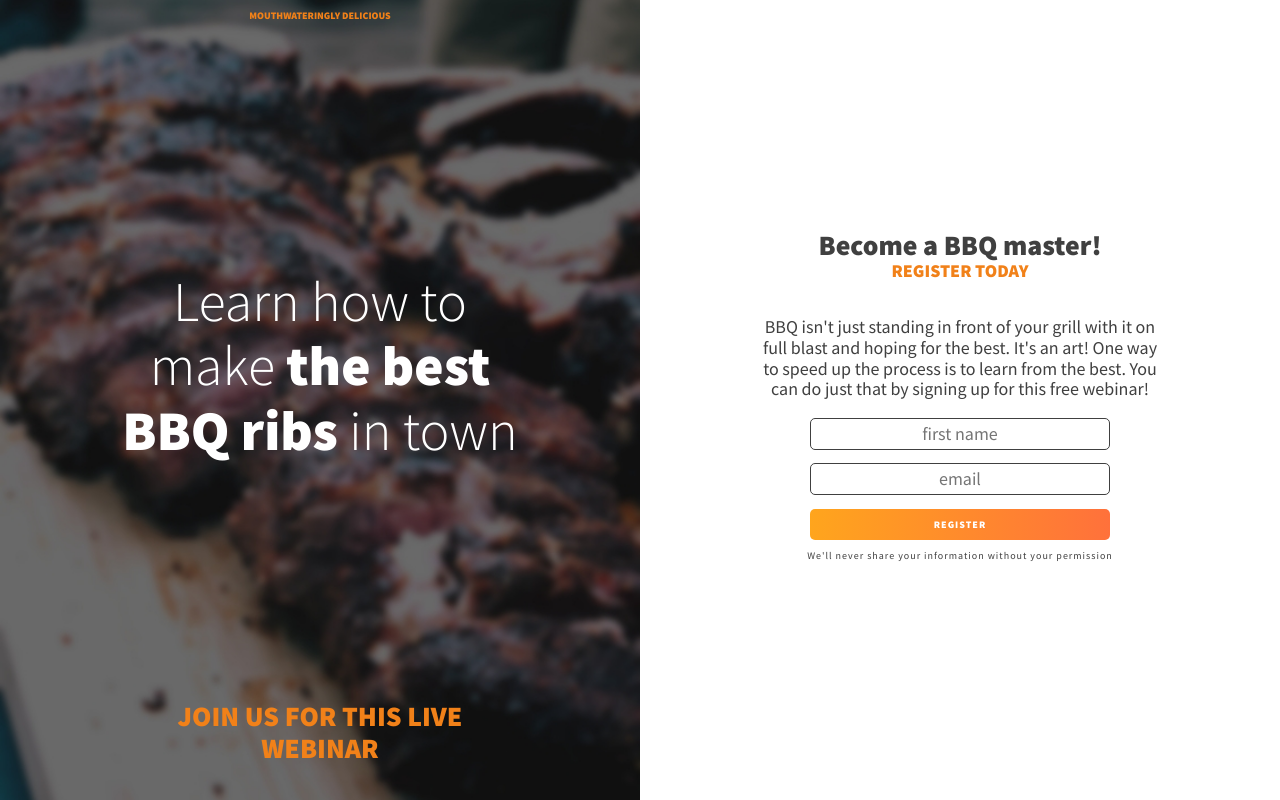
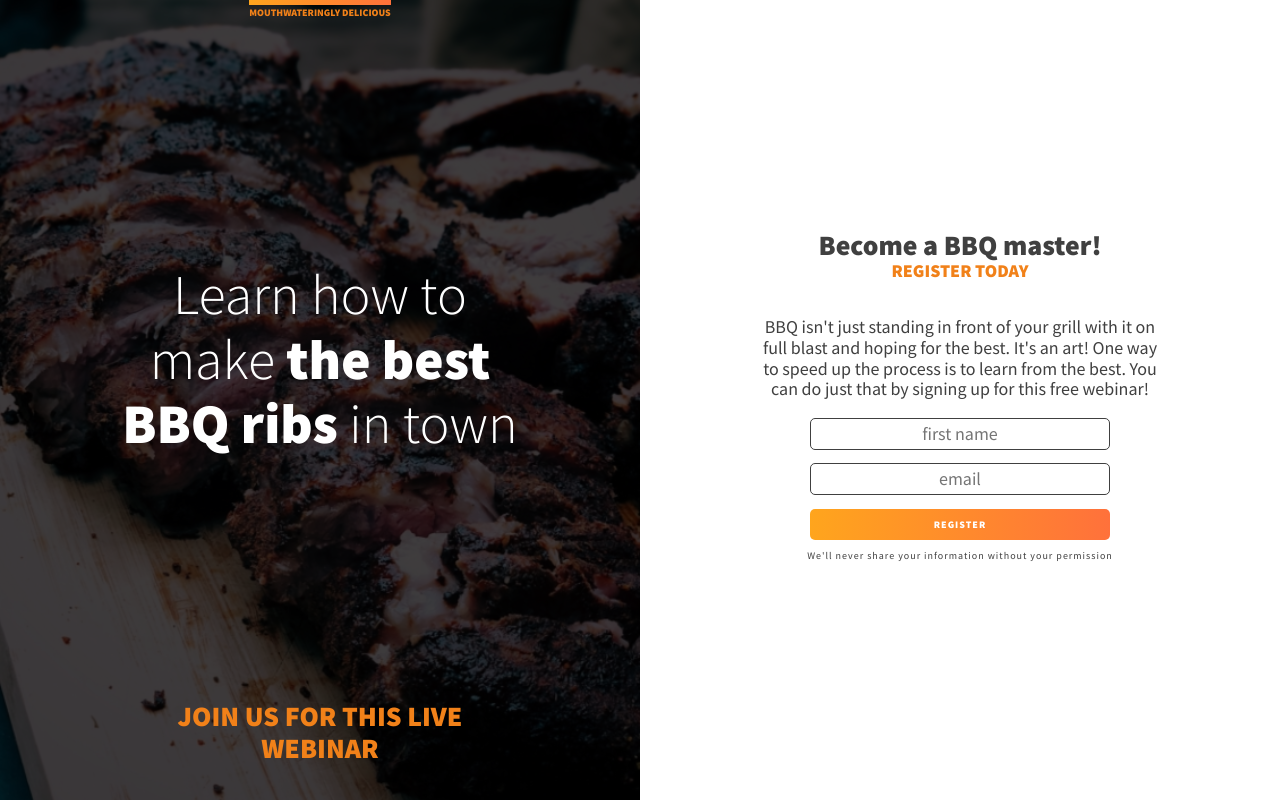
Before and after one commit to nadezdatsygankova/bbq_page, a plain HTML site: page index.html in a window 1280 px wide. Drawn offline with nearby package versions, Linux system fonts and the light colour scheme.

Commit message:
fix: img and intro

```diff
--- a/styles.css
+++ b/styles.css
@@ -45,10 +45,14 @@ h2 + p {
 
 .top-text {
   font-size: 0.625rem;
+  margin: 0;
+  padding-top: 2px;
   color: #f18119;
   font-weight: 900;
   text-transform: uppercase;
   order: -1;
+  border-top: 5px solid #f18119;
+  border-image: linear-gradient(to left, #ff713b, #ffa51d) 1;
 }
 
 .fine-print {
@@ -65,11 +69,12 @@ strong {
    ================= */
 
 .intro {
-  background-image: url(img/dark-ribs.jpg);
+    background-image: url(img/ribs.jpg);
+    background-color: #404040;
+    background-blend-mode: multiply;
     background-size: cover;
-  background-color: #404040;
     background-position: center;
-  padding: 0 0.5em 2em;
+    padding: 0 .5em 2em;
     display: flex;
     flex-direction: column;
     justify-content: space-between;
```
Also changed, not shown: img/dark.jpeg (deleted), img/ribs.jpg (added). Lines whose indentation alone changed are shown as unchanged.
